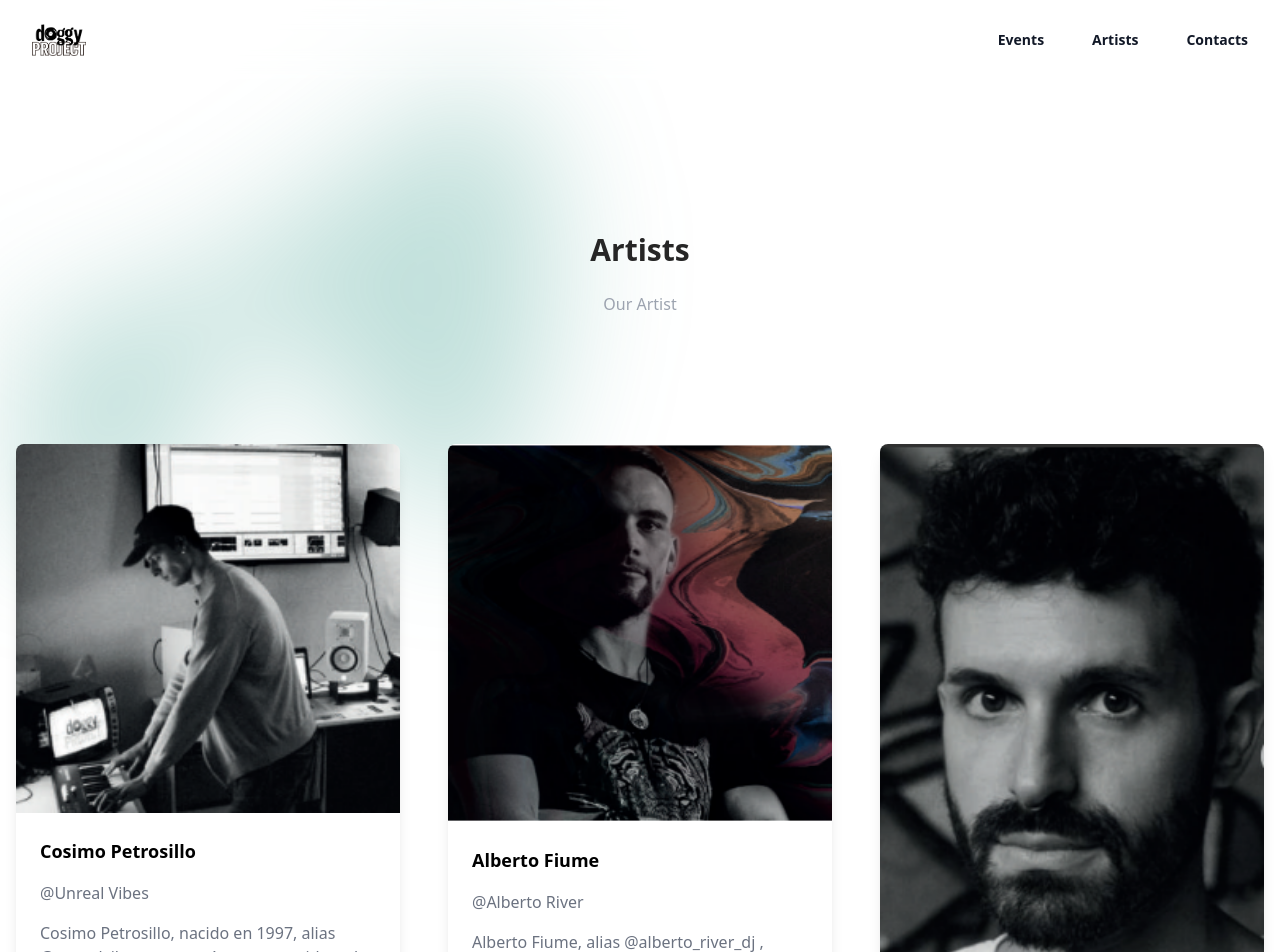
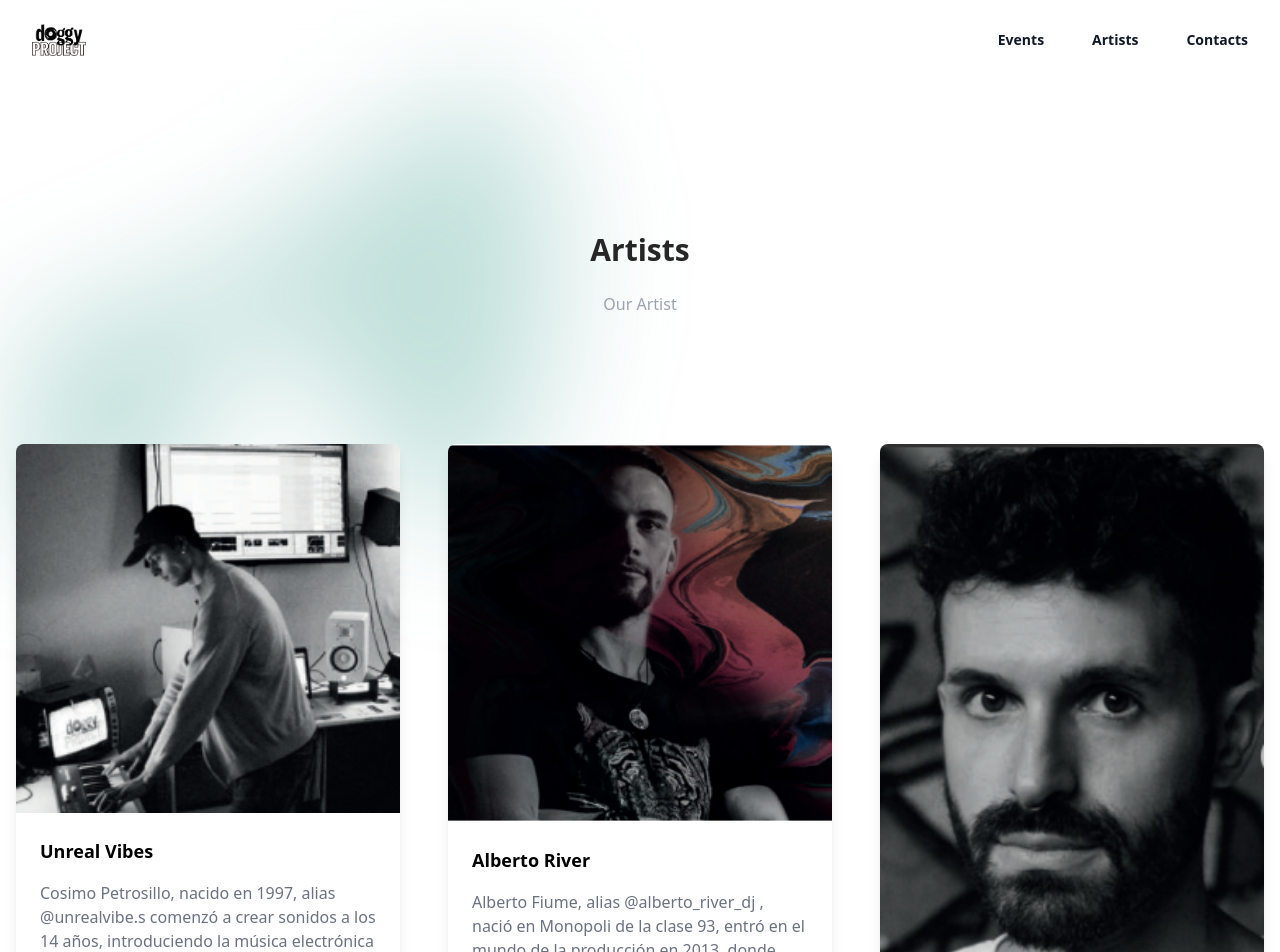
Before and after one commit to Forz70043/doggyproject, a Next.js app: page /artists in a window 1280 px wide. Shown: the top 952 px of the page. Built offline with nearby package versions, Linux system fonts and the light colour scheme.

Commit message:
Update aretist component

```diff
--- a/components/ArtistComponent.js
+++ b/components/ArtistComponent.js
@@ -9,7 +9,7 @@ export default function ArtistComponent() {
                 <div className="container mx-auto px-4">
                     <div className="grid md:grid-cols-3 gap-x-6 lg:gap-x-12">
                         {artists.map((elem, index) => (
-                            <div className="mb-6 lg:mb-0">
+                            <div key={index} className="mb-6 lg:mb-0">
                                 <div className="bg-white dark:bg-gray-800 block rounded-lg shadow-lg">
                                     <div className="relative overflow-hidden bg-no-repeat bg-cover">
                                         <img src={elem.src} className="w-full rounded-t-lg" />
@@ -24,8 +24,8 @@ export default function ArtistComponent() {
                                         </svg> */}
                                     </div>
                                     <div className="p-6">
-                                        <h5 className="text-lg font-bold mb-4">{elem.name}</h5>
-                                        <p className="text-gray-500 mb-4">{"@" + elem.aka}</p>
+                                        <h5 className="text-lg font-bold mb-4">{elem.aka}</h5>
+                                        {/* {<p className="text-gray-500 mb-4">{"@" + elem.aka}</p>} */}
                                         <p className="text-gray-500 mb-4">{elem.description.substr(0, 200)+'...'}</p>
                                         <ul className="list-inside flex mx-auto justify-center">
                                             <a href="#!" className="px-2">
```
